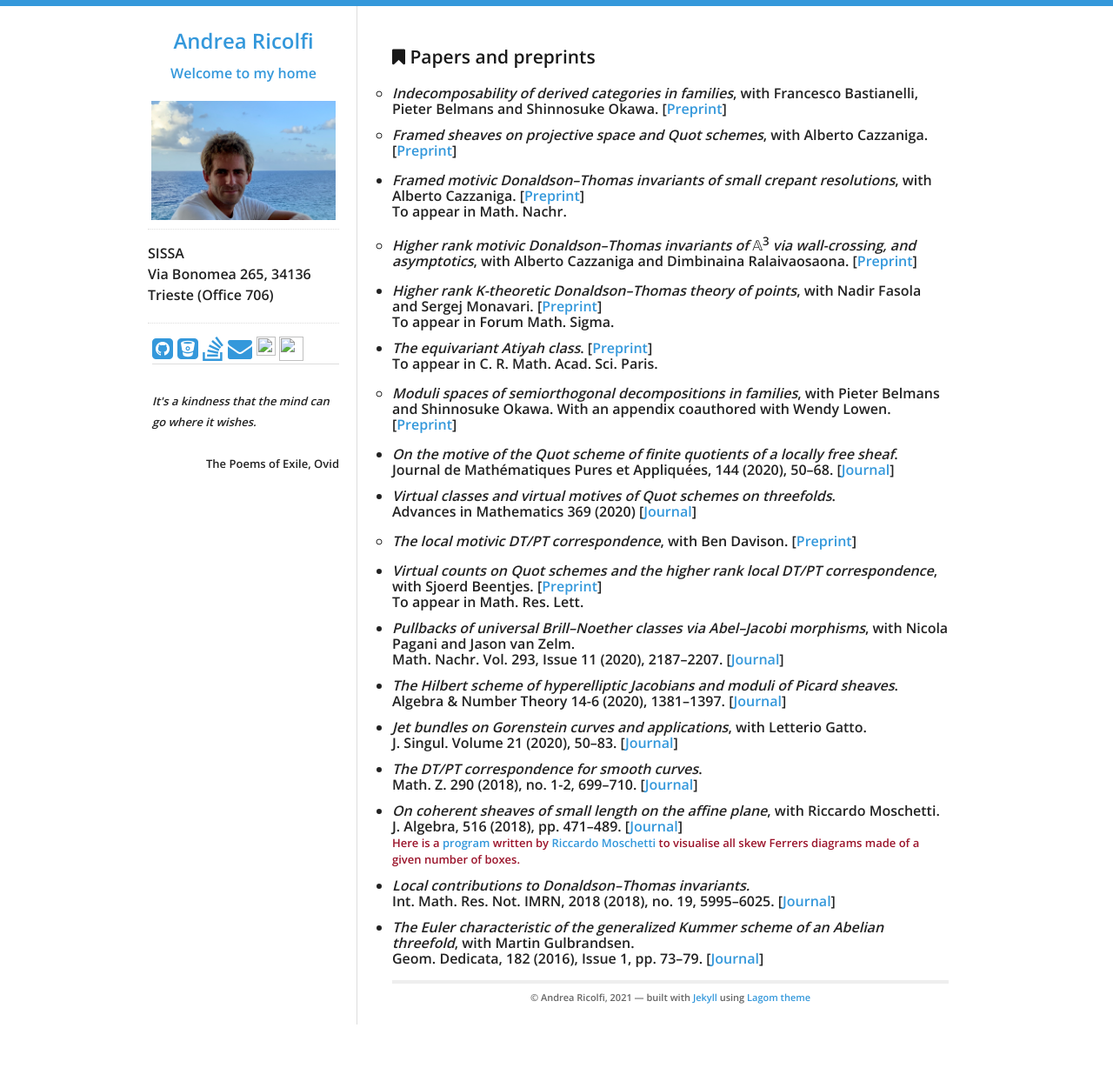
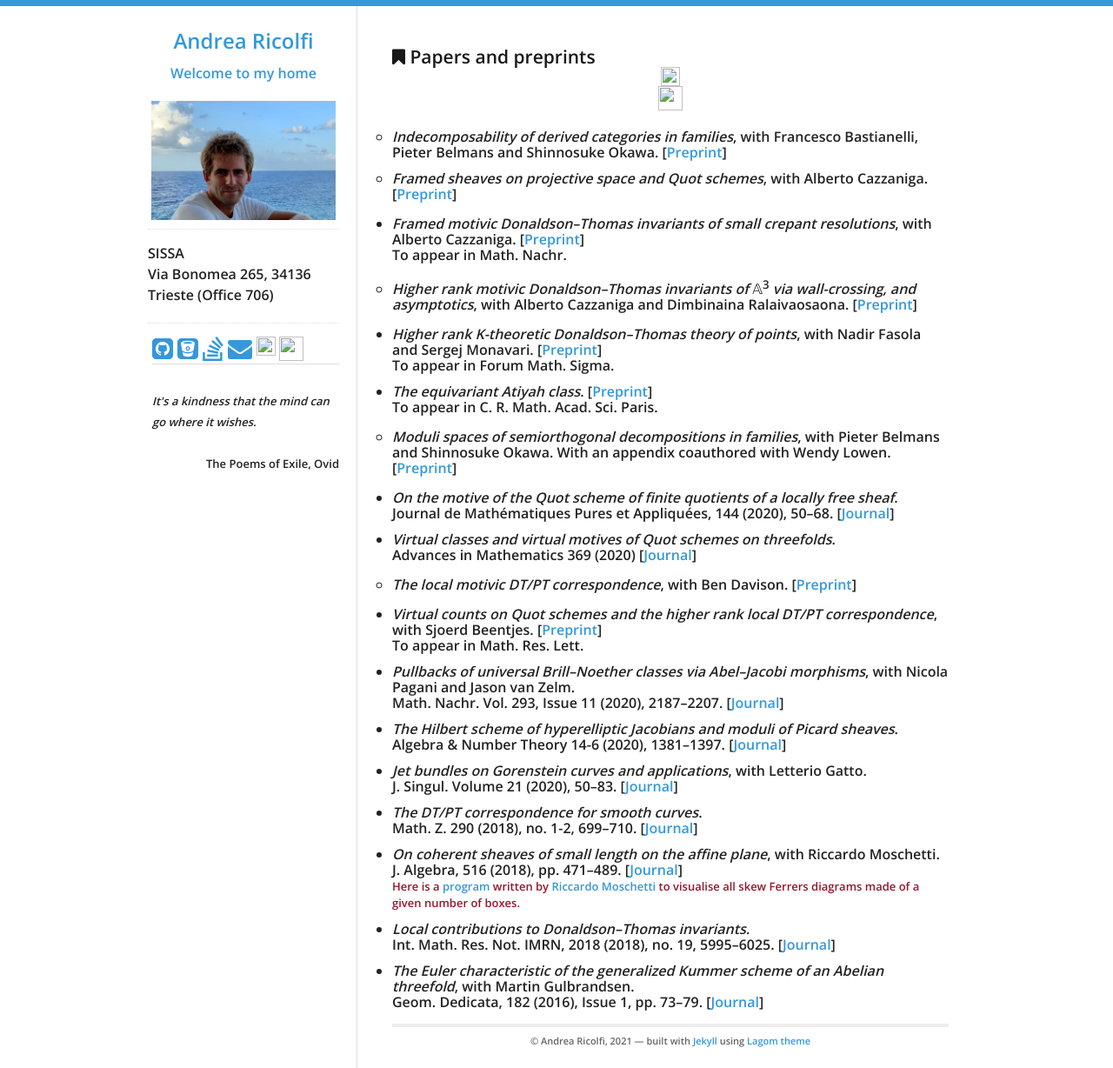
Before and after one commit to atricolfi/atricolfi.github.io, a Jekyll site: the page built from MATHEMATICS/Papers.html, in a window 1280 px wide. Shown: the whole page at 87% size. Built offline with Jekyll 4.4.1, drawn with Linux system fonts in a browser that asks for light colours; before the commit the page ends 1178 px from its top, so only the background shows below that.

Commit message:
Update Papers.html

```diff
--- a/MATHEMATICS/Papers.html
+++ b/MATHEMATICS/Papers.html
@@ -4,7 +4,14 @@
 ---
 
 <div id="home">
-  <h3><i class="fa fa-bookmark"></i> Papers and preprints</h3>
+  <h3><i class="fa fa-bookmark"></i> Papers and preprints
+          <a href="https://scholar.google.com/citations?user=bGunzxQAAAAJ&hl=en" style="text-decoration: none">
+<img height="22" width="22" src="googlescholar.svg">
+        </a>
+        <a href="https://arxiv.org/search/?query=ricolfi&searchtype=all&source=header" style="text-decoration: none">
+<img height="28" width="28" src="arxiv.svg">
+        </a>
+  </h3>
 <p>
 
 
```
